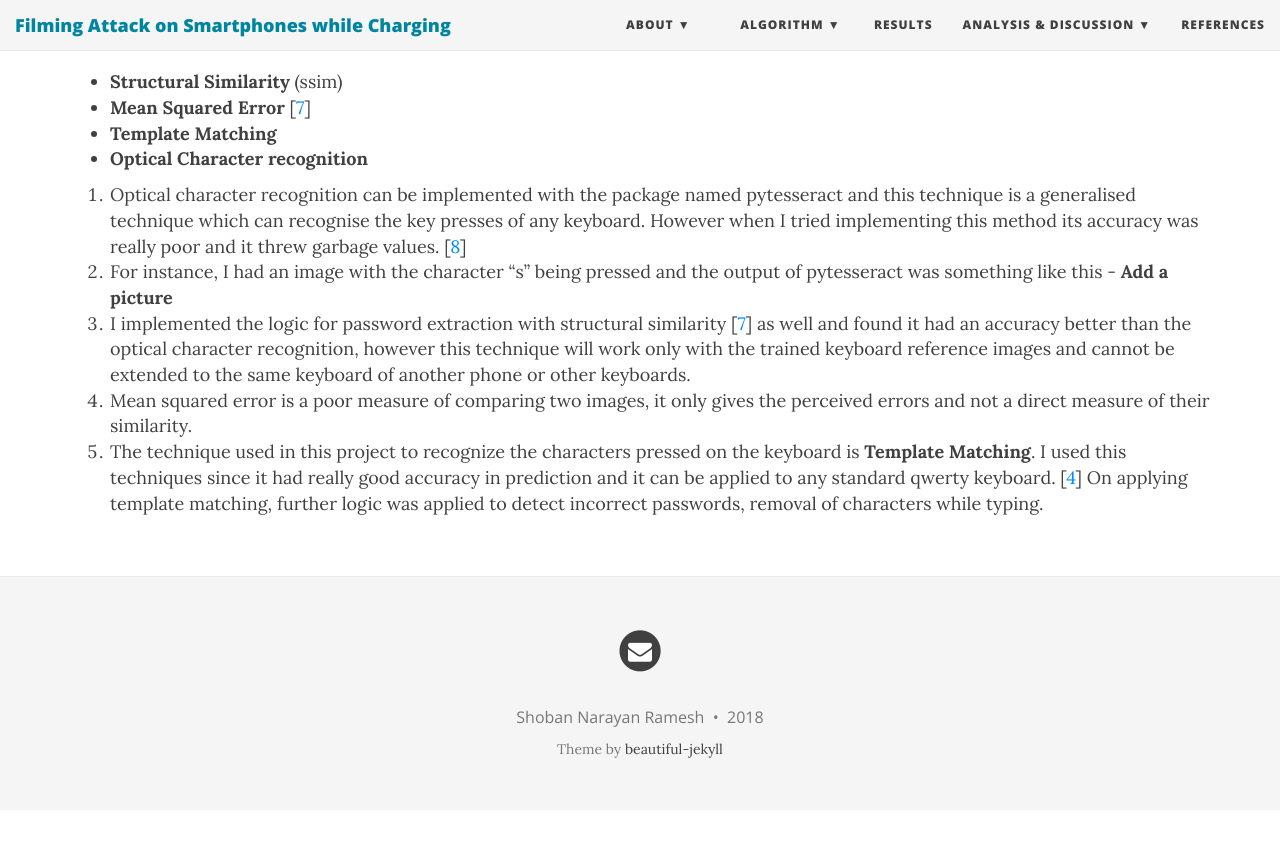
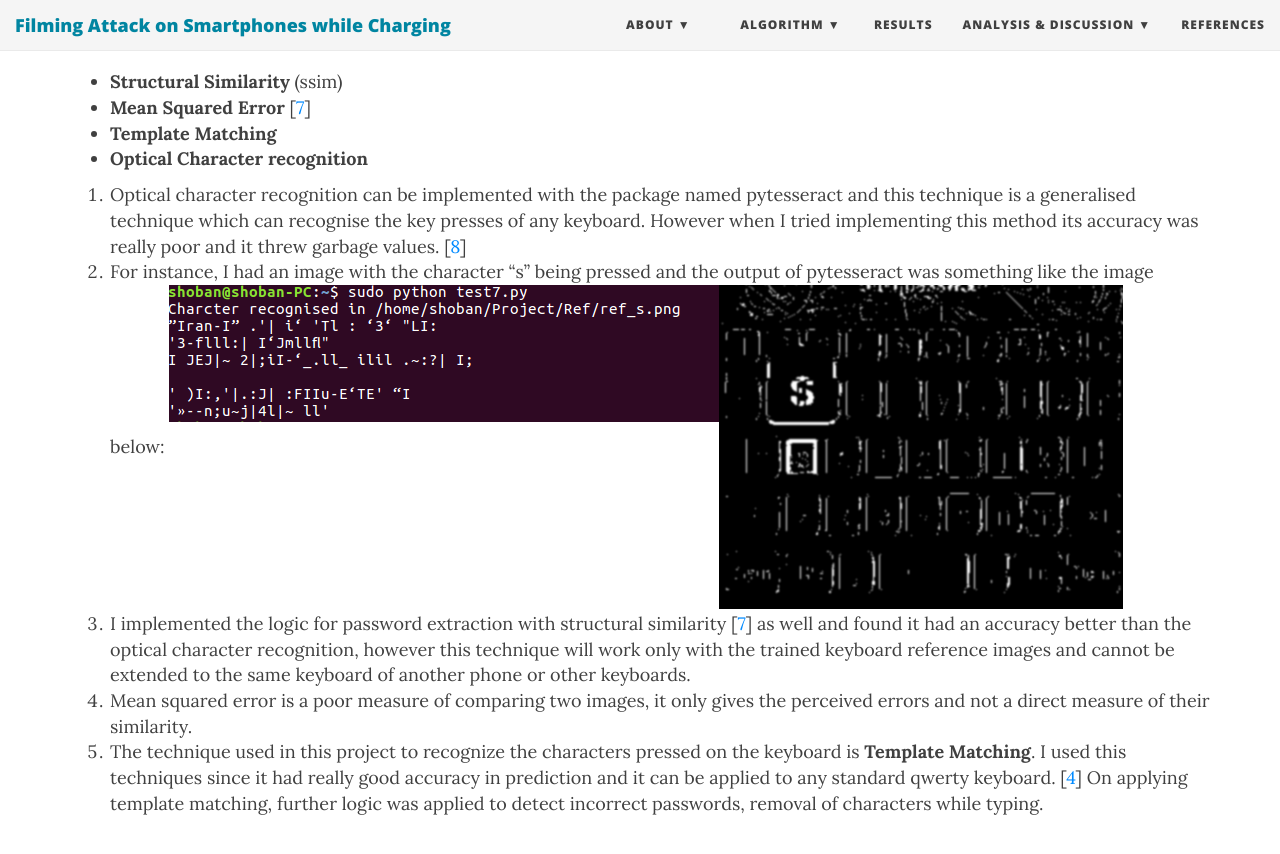
Before and after one commit to UCLA-ECE209AS-2018W/Shoban, a Jekyll site: the page built from method.md, in a window 1280 px wide and 900 px high, scrolled down 788 px. Shown: the top 854 px of the window. Built offline with Jekyll 4.4.1, drawn with Linux system fonts in a browser that asks for light colours; nearby versions of some CDN libraries; before the commit the page ends 1598 px from its top, so only the background shows below that.

```diff
--- a/method.md
+++ b/method.md
@@ -26,7 +26,8 @@ There are a couple of techniques to recognize the characters pressed, some of th
   -	 **Optical Character recognition**
 
 1. Optical character recognition can be implemented with the package named pytesseract and this technique is a generalised technique which can recognise the key presses of any keyboard. However when I tried implementing this method its accuracy was really poor and it threw garbage values. \[[8](/references.md)\]
-2. For instance, I had an image with the character “s” being pressed and the output of pytesseract was something like this - **Add a picture**
+2. For instance, I had an image with the character “s” being pressed and the output of pytesseract was something like the image below:
+![pytesseract_output](/img/ocr_output.png)
 3. I implemented the logic for password extraction with structural similarity \[[7](/references.md)\] as well and found it had an accuracy better than the optical character recognition, however this technique will work only with the trained keyboard reference images and cannot be extended to the same keyboard of another phone or other keyboards.
 4. Mean squared error is a poor measure of comparing two images, it only gives the perceived errors and not a direct measure of their similarity.
 5. The technique used in this project to recognize the characters pressed on the keyboard is **Template Matching**. I used this techniques since it had really good accuracy in prediction and it can be applied to any standard qwerty keyboard. \[[4](/references.md)\]
```
Also changed, not shown: results.md (+3 -0 lines), img/ocr_output.png (added), img/password.JPG (added), 1 other file.
